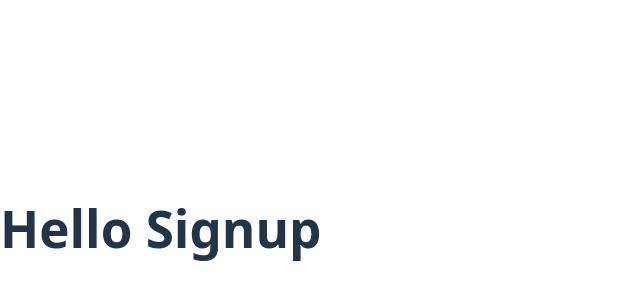
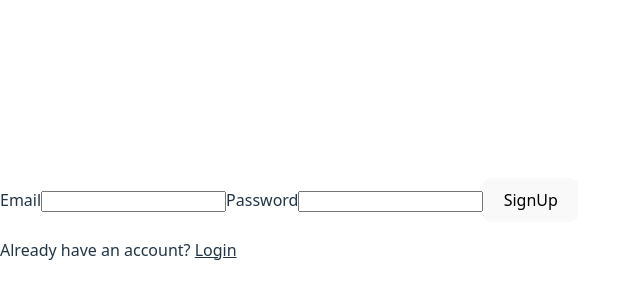
Before and after one commit to phiona-dev/Mrembo-App, a React (Vite) app: page /signup in a window 1280 px wide. Shown: the part 172-472 px from the top of the page, without its empty margins (0-640 px from the left). Built offline with nearby package versions, Linux system fonts and the light colour scheme.

Commit message:
signup starter

```diff
--- a/src/pages/Login.jsx
+++ b/src/pages/Login.jsx
@@ -2,7 +2,7 @@ import React from 'react'
 
 const Login = () => {
   return (
-    <h1>Hello Login</h1>
+    <h1>Login</h1>
   )
 }
 
--- a/src/pages/Signup.jsx
+++ b/src/pages/Signup.jsx
@@ -1,8 +1,19 @@
-import React from 'react'
+import React, { useState } from 'react'
 
 const Signup = () => {
+  const [user, setUser] = useState([])
+
+
+
   return (
-    <h1>Hello Signup</h1>
+    <form>
+      <label>Email</label>
+      <input type="email"></input>
+      <label>Password</label>
+      <input type="password"></input>
+      <button type="submit">SignUp</button>
+      <p>Already have an account? <u>Login</u></p>
+    </form>
   )
 }
 
```
